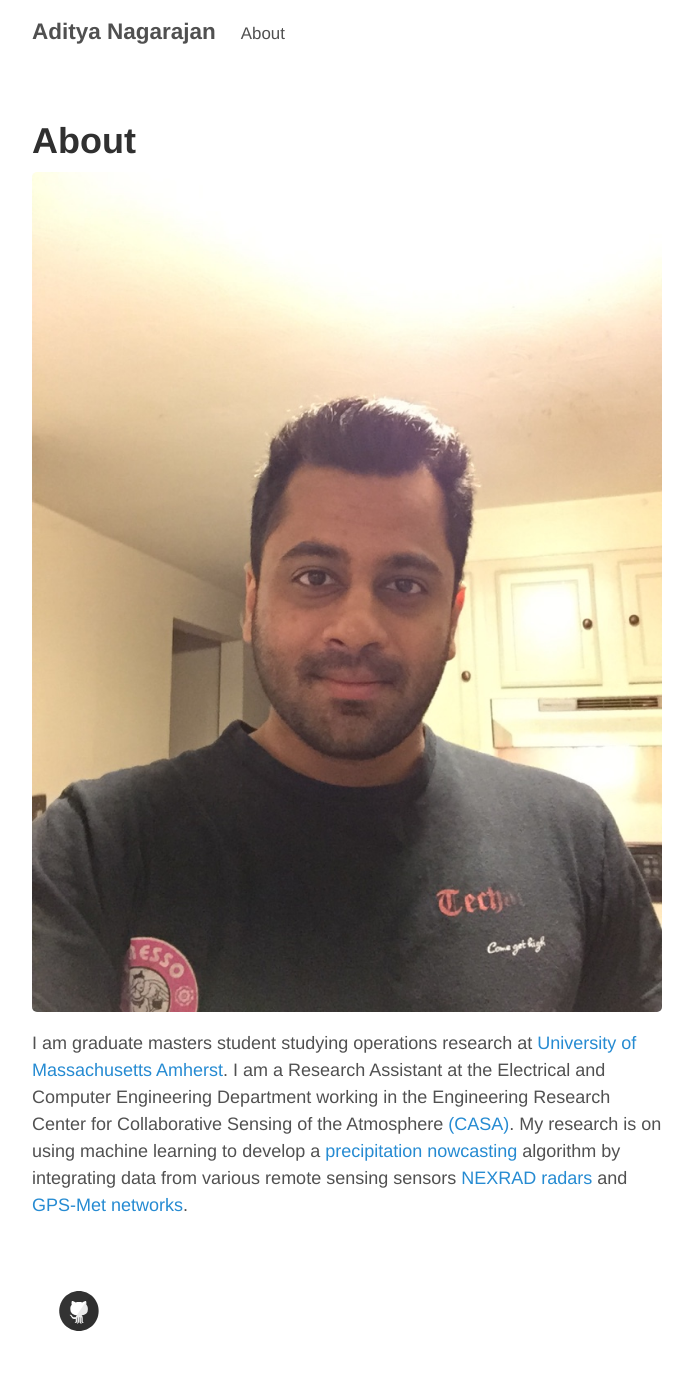
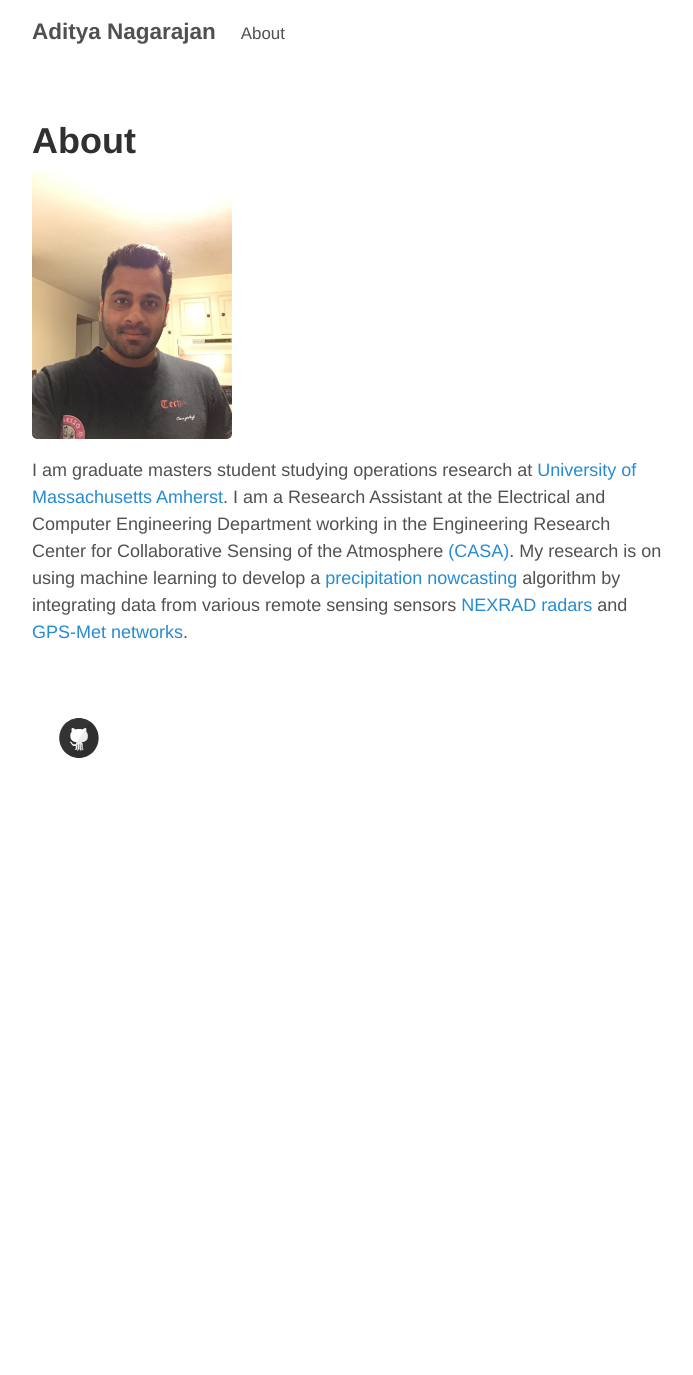
Before and after one commit to adityanagara/adityanagara.github.io, a Jekyll site: the page built from about.md, in a window 1280 px wide. Shown: the whole page, without its empty margins (293-986 px from the left). Built offline with Jekyll 4.4.1, drawn with Linux system fonts in a browser that asks for light colours; Markdown is read by kramdown in place of the engine named in the settings; after the commit the page ends 900 px from its top, so only the background shows below that.

Commit message:
added picture

```diff
--- a/about.md
+++ b/about.md
@@ -2,5 +2,5 @@
 layout: page
 title: About
 ---
-![picture of me](/pictures/profile.jpg)
+<img src="/pictures/profile.jpg" alt="Drawing" style="width: 200px;"/>
 I am graduate masters student studying operations research at [University of Massachusetts Amherst](http://engineering.umass.edu/). I am a Research Assistant at the Electrical and Computer Engineering Department working in the Engineering Research Center for Collaborative Sensing of the Atmosphere [(CASA)](http://www.casa.umass.edu/). My research is on using machine learning to develop a [precipitation nowcasting](http://www.ral.ucar.edu/general/press/brochures/nowcasting_broch_2014_04.pdf) algorithm by integrating data from various remote sensing sensors [NEXRAD radars](https://en.wikipedia.org/wiki/NEXRAD) and [GPS-Met networks](http://gpsmet.noaa.gov/).
```
